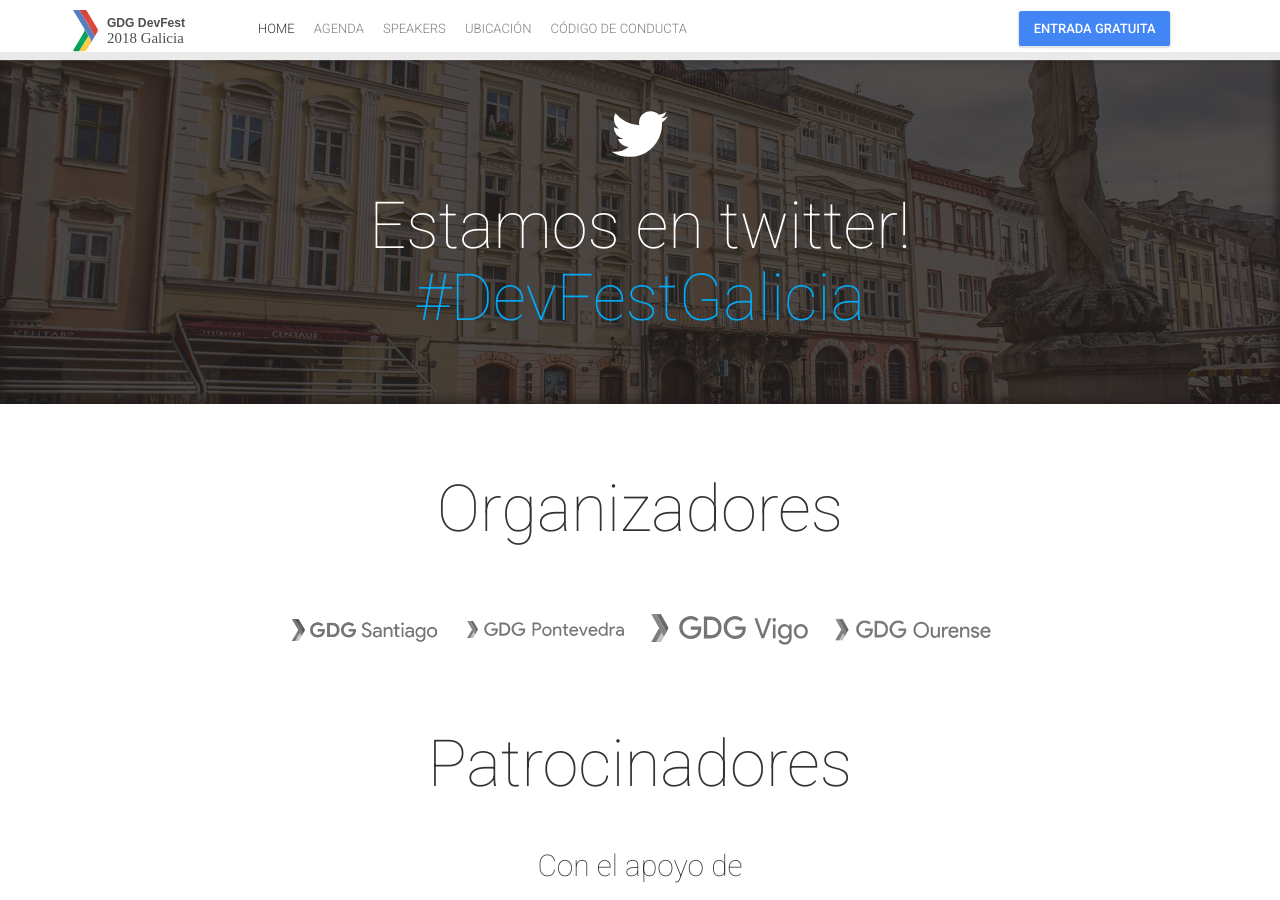
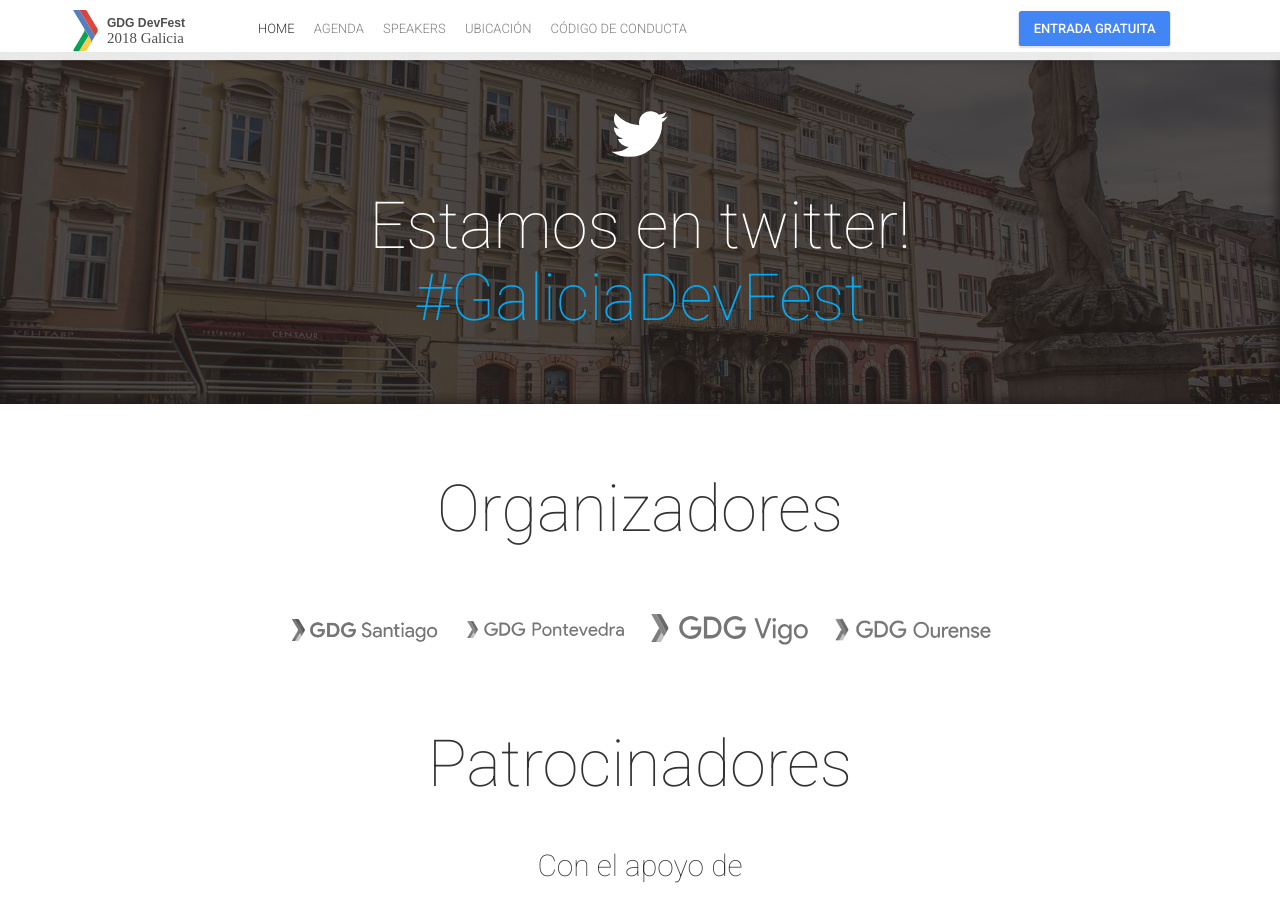
Before and after one commit to gdg-galicia/devfest.gdggalicia.com, a Jekyll site: the page built from index.html, in a window 1280 px wide and 900 px high, scrolled down 2777 px. Built offline with Jekyll 4.4.1, drawn with Linux system fonts in a browser that asks for light colours; nearby versions of some CDN libraries; comment, search, counter and statistics services are not loaded.

Commit message:
Updated R logo and #hashtag of event

```diff
--- a/_config.yml
+++ b/_config.yml
@@ -126,7 +126,7 @@
 # Tweets Feed Block
 tweetsFeedImage: "twitter-feed.jpg"
 tweetsFeedTitle: "Estamos en twitter!"
-twitterHashTag: "DevFestGalicia"
+twitterHashTag: "GaliciaDevFest"
 twitterFeed: ""
 
 # Partners Block
```
Also changed, not shown: img/partners/logoR.png.
